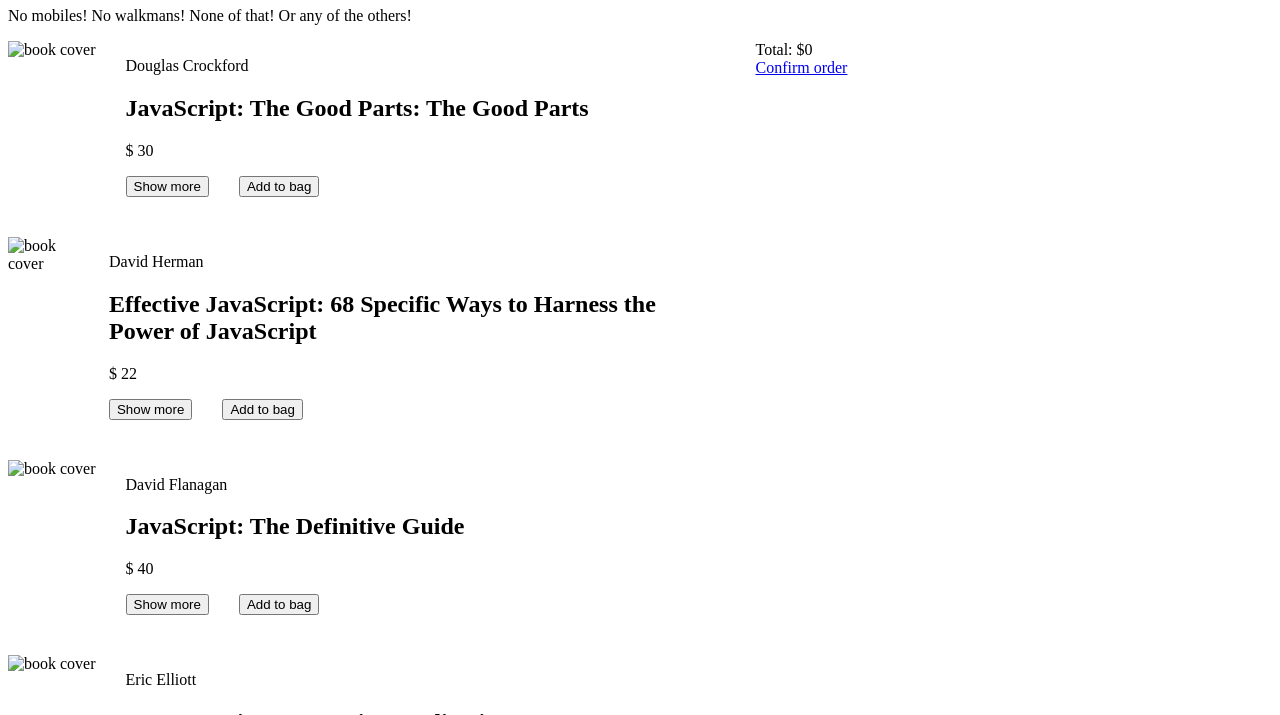
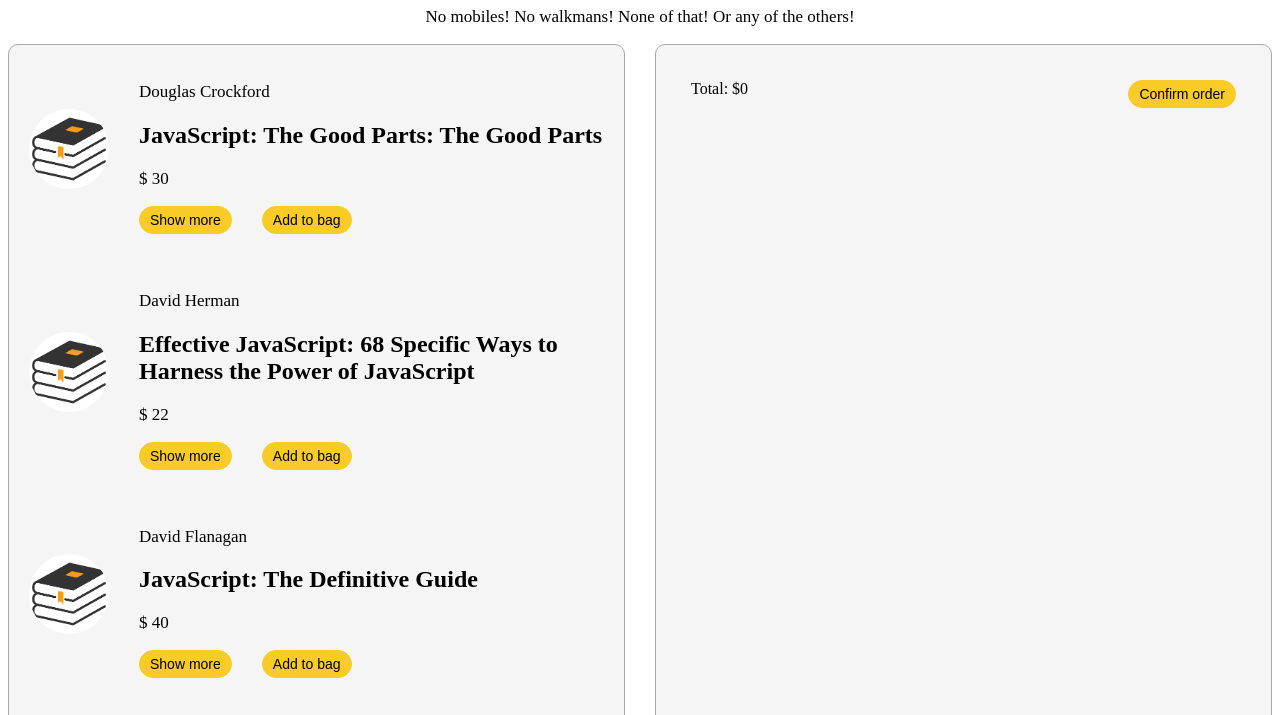
Before and after one commit to utaina/BooksShop, a plain HTML site: page index.html in a window 1280 px wide. Shown: the part 73-788 px from the top of the page. Drawn offline with Linux system fonts and the light colour scheme.

Commit message:
feat: add styles

```diff
--- a/books.json
+++ b/books.json
@@ -1,69 +1,69 @@
 [{
   "author": "Douglas Crockford",
-  "imageLink": "add image to your project,put link to it there",
+  "imageLink": "./assets/icon.png",
   "title": "JavaScript: The Good Parts: The Good Parts",
   "price": 30,
   "description": "With JavaScript: The Good Parts, you'll discover a beautiful, elegant, lightweight and highly expressive language that lets you create effective code, whether you're managing object libraries or just trying to get Ajax to run fast. If you develop sites or applications for the Web, this book is an absolute must"
 },
   {
     "author": "David Herman",
-    "imageLink": "add image to your project,put link to it there",
+    "imageLink": "./assets/icon.png",
     "title": "Effective JavaScript: 68 Specific Ways to Harness the Power of JavaScript",
     "price": 22,
     "description": "Effective JavaScript is organized around 68 proven approaches for writing better JavaScript, backed by concrete examples. You’ll learn how to choose the right programming style for each project, manage unanticipated problems, and work more successfully with every facet of JavaScript programming from data structures to concurrency"
   },
   {
     "author": "David Flanagan",
-    "imageLink": "add image to your project,put link to it there",
+    "imageLink": "./assets/icon.png",
     "title": "JavaScript: The Definitive Guide",
     "price": 40,
     "description": "This Fifth Edition is completely revised and expanded to cover JavaScript as it is used in today's Web 2.0 applications. This book is both an example-driven programmer's guide and a keep-on-your-desk reference, with new chapters that explain everything you need to know to get the most out of JavaScript"
   },
   {
     "author": " Eric Elliott",
-    "imageLink": "add image to your project,put link to it there",
+    "imageLink": "./assets/icon.png",
     "title": "Programming JavaScript Applications",
     "price": 19,
     "description": "Take advantage of JavaScript’s power to build robust web-scale or enterprise applications that are easy to extend and maintain. By applying the design patterns outlined in this practical book, experienced JavaScript developers will learn how to write flexible and resilient code that’s easier—yes, easier—to work with as your code base grows."
   },
   {
     "author": "Addy Osmani",
-    "imageLink": "add image to your project,put link to it there",
+    "imageLink": "./assets/icon.png",
     "title": "Learning JavaScript Design Patterns",
     "price": 32,
     "description": "With Learning JavaScript Design Patterns, you’ll learn how to write beautiful, structured, and maintainable JavaScript by applying classical and modern design patterns to the language. If you want to keep your code efficient, more manageable, and up-to-date with the latest best practices, this book is for you."
   },
   {
     "author": "Boris Cherny",
-    "imageLink": "add image to your project,put link to it there",
+    "imageLink": "./assets/icon.png",
     "title": "Programming TypeScript",
     "price": 28,
     "description": "Any programmer working with a dynamically typed language will tell you how hard it is to scale to more lines of code and more engineers. That’s why Facebook, Google, and Microsoft invented gradual static type layers for their dynamically typed JavaScript and Python code. This practical book shows you how one such type layer, TypeScript, is unique among them: it makes programming fun with its powerful static type system."
   },
   {
     "author": "Alex Banks, Eve Porcello",
-    "imageLink": "add image to your project,put link to it there",
+    "imageLink": "./assets/icon.png",
     "title": "Learning React, 2nd Edition",
     "price": 25,
     "description": "If you want to learn how to build efficient React applications, this is your book. Ideal for web developers and software engineers who understand how JavaScript, CSS, and HTML work in the browser, this updated edition provides best practices and patterns for writing modern React code. No prior knowledge of React or functional JavaScript is necessary."
   },
   {
     "author": "Bradley Meck Alex Young and Mike Cantelon",
-    "imageLink": "add image to your project,put link to it there",
+    "imageLink": "./assets/icon.png",
     "title": "Node.js in Action",
     "price": 38,
     "description": "Node.js in Action, Second Edition is a thoroughly revised book based on the best-selling first edition. It starts at square one and guides you through all the features, techniques, and concepts you'll need to build production-quality Node applications."
   },
   {
     "author": "Kyle Simpson",
-    "imageLink": "add image to your project,put link to it there",
+    "imageLink": "./assets/icon.png",
     "title": "You Don't Know JS Yet: Get Started",
     "price": 26,
     "description": "It seems like there's never been as much widespread desire before for a better way to deeply learn the fundamentals of JavaScript. But with a million blogs, books, and videos out there, just where do you START? Look no further!"
   },
   {
     "author": "John Resig and Bear Bibeault",
-    "imageLink": "add image to your project,put link to it there",
+    "imageLink": "./assets/icon.png",
     "title": "Secrets of the JavaScript Ninja",
     "price": 33,
     "description": "Secrets of the Javascript Ninja takes you on a journey towards mastering modern JavaScript development in three phases: design, construction, and maintenance. Written for JavaScript developers with intermediate-level skills, this book will give you the knowledge you need to create a cross-browser JavaScript library from the ground up."
--- a/script.js
+++ b/script.js
@@ -26,12 +26,14 @@
         orderBlock.className = 'orderBlock';
     //order block
     let finalContainer = document.createElement('div');
+    finalContainer.className = 'final-container';
     let total = document.createElement('div');
     total.innerHTML = 'Total: $0';
     total.className = 'totalSum';
     let formButton = document.createElement('a');
     formButton.innerHTML = 'Confirm order';
     formButton.href = './form/form.html';
+    formButton.target = "_blank";
     formButton.className = 'confirm-button';
     finalContainer.append(total, formButton);
     orderBlock.append(finalContainer);
@@ -49,6 +51,7 @@
         let bookCover = document.createElement('img');
             bookCover.src = element.imageLink;
             bookCover.alt = 'book cover';
+            bookCover.className = 'book-cover';
         let bookCardContent = document.createElement('div');
             bookCardContent.className = 'bookCardContent';
         let author = document.createElement('p');
--- a/style.css
+++ b/style.css
@@ -2,23 +2,69 @@
     display: flex;
     column-gap: 30px;
     margin-bottom: 40px;
+    align-items: center;
+}
+.book-cover {
+    width: 80px;
+    height: 80px;
+    border-radius: 100%;
 }
 .buttonBlock {
     display: flex;
     column-gap: 30px;
 }
+header {
+    text-align: center;
+}
+p {
+    font-size: 17px;
+}
+button {
+    padding: 5px 10px;
+    border-radius: 20px;
+    border: 1px solid rgba(248, 203, 38);
+    background: rgba(248, 203, 38);
+    font-size: 14px;
+}
+button:hover {
+    cursor: pointer;
+}
+a {
+    padding: 5px 10px;
+    border-radius: 20px;
+    border: 1px solid rgba(248, 203, 38);
+    background: rgba(248, 203, 38);
+    font-size: 14px;
+    text-decoration: none;
+    color: black;
+    font-family: Arial, Helvetica, sans-serif;
+}
+.final-container {
+    display: flex;
+    justify-content: space-between;
+    padding: 15px;
+}
 
 .main {
     display: flex;
     column-gap: 30px;
+    max-width: 1400px;
+    margin: auto;
 }
 
 .bookListBlock {
-    flex-grow: 1;
+    flex-basis: 50%;
+    padding: 20px;
+    border: 1px solid darkgray;
+    border-radius: 10px;
+    background: whitesmoke;
 }
 .orderBlock {
-    flex-grow: 1;
     flex-basis: 50%;
+    padding: 20px;
+    border: 1px solid darkgray;
+    border-radius: 10px;
+    background: whitesmoke;
 }
 
 .modal {
```
Also changed, not shown: form/form.css (+18 -0 lines), form/form.html (+8 -8 lines), form/form.js (+12 -1 lines), assets/icon.png (added).
